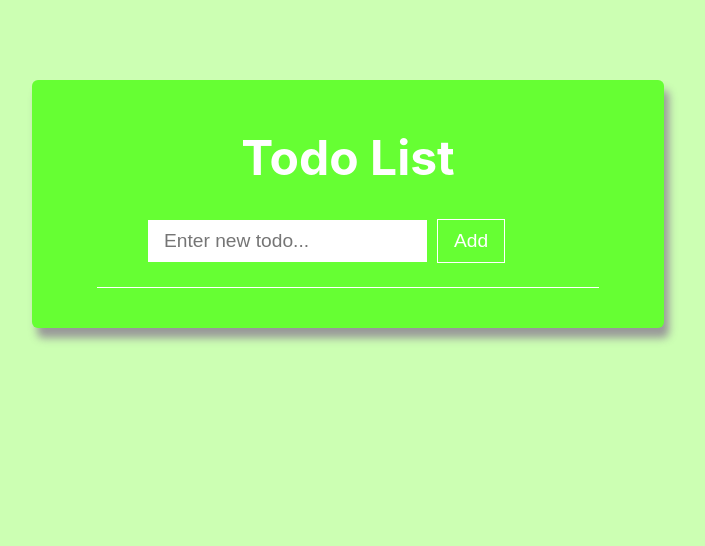
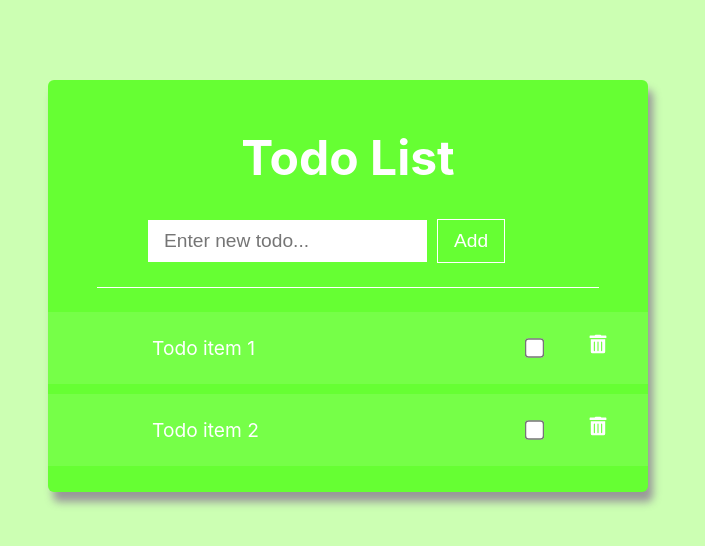
Before and after one commit to henrikac/DjangoRestReactTodo, a React (Create React App) app in the folder ui/: page / in a window 1280 px wide. Shown: the top 546 px of the page, without its empty margins (292-997 px from the left). Built offline with nearby package versions, Linux system fonts and the light colour scheme.

Commit message:
added TodoItem component

```diff
--- /dev/null
+++ b/ui/src/components/todo/TodoItem.css
@@ -0,0 +1,40 @@
+.todo-item {
+    display: flex;
+    margin-bottom: 10px;
+    padding: 1.5rem;
+    background-color: rgba(255, 255, 255, 0.1);
+}
+
+.todo-item-text {
+    padding-left: 5rem;
+    font-size: 1.2rem;
+    flex: 6;
+}
+
+.todo-item-actions {
+    flex: 2;
+    display: flex;
+    justify-content: space-around;
+}
+
+.todo-item-checker {
+    -ms-transform: scale(1.5);
+    -moz-transform: scale(1.5);
+    -webkit-transform: scale(1.5);
+    -o-transform: scale(1.5);
+    transform: scale(1.5);
+}
+
+.todo-item-delete-btn {
+    margin-left: 10px;
+    -ms-transform: scale(1.2);
+    -moz-transform: scale(1.2);
+    -webkit-transform: scale(1.2);
+    -o-transform: scale(1.2);
+    transform: scale(1.2);
+}
+
+.todo-item-checker:hover,
+.todo-item-delete-btn:hover {
+    cursor: pointer;
+}
--- /dev/null
+++ b/ui/src/components/todo/TodoItem.js
@@ -0,0 +1,24 @@
+import React from 'react';
+import { FaTrashAlt } from 'react-icons/fa';
+
+import './TodoItem.css';
+
+class TodoItem extends React.Component {
+    render() {
+        return (
+            <div className="todo-item">
+                <span className="todo-item-text">{this.props.title}</span>
+
+                <div className="todo-item-actions">
+                    <input
+                        type="checkbox"
+                        className="todo-item-checker"
+                    />
+                    <FaTrashAlt className="todo-item-delete-btn" />
+                </div>
+            </div>
+        );
+    }
+}
+
+export default TodoItem;
--- a/ui/src/components/todo/TodoList.css
+++ b/ui/src/components/todo/TodoList.css
@@ -1,29 +1,29 @@
-#todoList {
+#todo-list {
     max-width: 600px;
     margin: 5rem auto;
-    padding: 1rem;
+    padding: 1rem 0;
     background: #6f3;
     color: #fff;
     border-radius: 6px;
     box-shadow: 5px 10px 8px #999;
 }
 
-#todoListForm {
+#todo-list-form {
     max-width: 400px;
     margin: 0 auto;
 }
 
-#todoListInput {
+#todo-list-input {
     padding: 0.6rem 1rem;
     font-size: 1.2rem;
     border: none;
 }
 
-#todoListInput:focus {
+#todo-list-input:focus {
     outline: none;
 }
 
-#todoListBtn {
+#todo-list-btn {
     margin-left: 10px;
     padding: 0.6rem 1rem;
     font-size: 1.2rem;
@@ -33,7 +33,7 @@
     border: 1px solid #fff;
 }
 
-#todoListBtn:hover {
+#todo-list-btn:hover {
     cursor: pointer;
 }
 
--- a/ui/src/components/todo/TodoList.js
+++ b/ui/src/components/todo/TodoList.js
@@ -1,26 +1,30 @@
 import React from 'react';
 
 import './TodoList.css';
+import TodoItem from './TodoItem';
 
 class TodoList extends React.Component {
     render() {
         return (
-            <div id="todoList">
+            <div id="todo-list">
                 <h1 className="text-title text-center">Todo List</h1>
-                <form id="todoListForm">
+                <form id="todo-list-form">
                     <input
                         type="text"
                         name="todo"
-                        id="todoListInput"
+                        id="todo-list-input"
                         placeholder="Enter new todo..."
                     />
                     <input
                         type="submit"
                         value="Add"
-                        id="todoListBtn"
+                        id="todo-list-btn"
                     />
                 </form>
                 <hr className="content-seperator-line" />
+
+                <TodoItem title="Todo item 1" />
+                <TodoItem title="Todo item 2" />
             </div>
         );
     }
```
